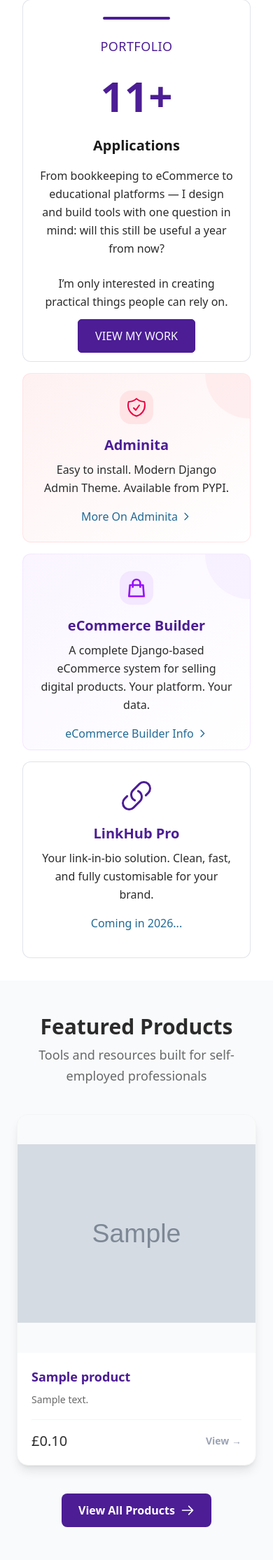
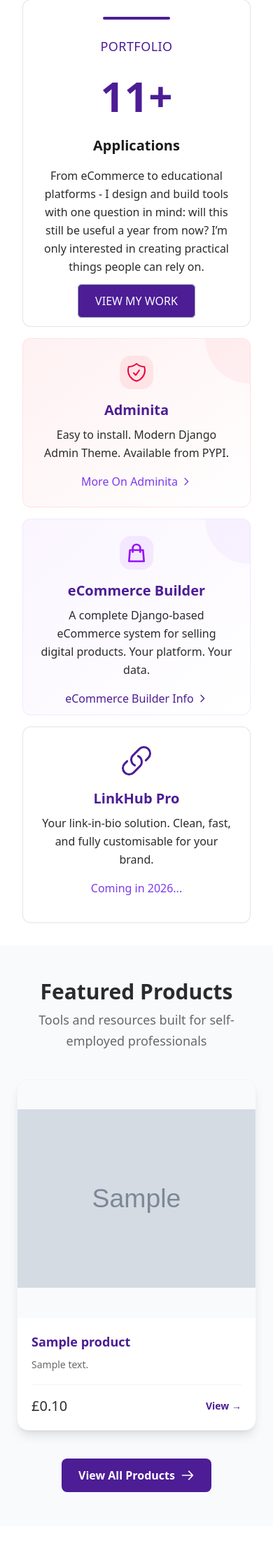
Before and after one commit to djangify/todianedev, a Django app: page / in a window 390 px wide. Shown: the part 1862-4091 px from the top of the page at 70% size. Run offline with Django 5.2, Linux system fonts and the light colour scheme; tables that the repository leaves empty hold one stand-in row (values such as "Sample post"); grey boxes marked "Sample" are stand-in pictures; some libraries are stand-ins or nearby versions.

Commit message:
Update core templates

```diff
--- a/core/templates/core/components/blog.html
+++ b/core/templates/core/components/blog.html
@@ -12,7 +12,7 @@
 
       <header>
         <p class="text-sm pl-6 uppercase relative before:content-[''] before:h-1 before:w-4
-                  before:bg-[color:var(--color-brand-accent)] before:absolute before:top-1/2
+                  before:bg-[color:var(--color-brand-primary)] before:absolute before:top-1/2
                   before:-translate-y-1/2 before:left-0 lg:text-lg sm:mt-6">
           Latest Writing
         </p>
@@ -31,7 +31,7 @@
 
       <a href="{% url 'blog:list' %}"
          aria-label="View all articles"
-         class="inline-block uppercase self-start bg-transparent text-[color:var(--color-brand-primary)] font-bold border-2 border-[color:var(--color-brand-primary)] px-10 py-4 rounded-md hover:bg-[color:var(--color-brand-primary)] hover:text-white transition-all text-base">
+         class="inline-block uppercase self-start bg-transparent text-[color:var(--color-brand-primary)] font-bold border-2 border-[color:var(--color-brand-accent)] px-10 py-4 rounded-md hover:bg-[color:var(--color-brand-accent)] hover:text-white transition-all text-base">
 
 
          View All Blog Articles
@@ -64,9 +64,7 @@
 
         <a href="/blog/why-i-am-adding-local-first-development-to-my-work/"
            aria-label="Read full article: Behind the Build Django Backend Setup"
-           class="uppercase justify-self-start px-6 py-2 border-2 border-[color:var(--color-brand-primary)]
-                  font-semibold rounded flex items-center group lg:text-sm text-[color:var(--color-font-main)]
-                  hover:text-[color:var(--color-brand-accent)] transition-colors">
+           class="uppercase justify-self-start px-6 py-2    bg-transparent text-[color:var(--color-brand-primary)] font-semibold border-2 border-[color:var(--color-brand-accent)]  rounded-md hover:bg-[color:var(--color-brand-accent)] hover:text-white transition-all text-base">
           <span>Keep Reading</span>
           <i class="fa-solid fa-angles-right text-[color:var(--color-font-main)] ml-2 group-hover:translate-x-2 transition-transform" aria-hidden="true"></i>
         </a>
@@ -95,9 +93,7 @@
 
         <a href="/blog/mini-ecommerce-builder-system/"
            aria-label="Read full article: Building the Mini eCommerce Builder System"
-           class="uppercase justify-self-start px-6 py-2 border-2 border-[color:var(--color-brand-primary)]
-                  font-semibold rounded flex items-center group lg:text-sm text-[color:var(--color-font-main)]
-                  hover:text-[color:var(--color-brand-accent)] transition-colors">
+           class="uppercase justify-self-start px-6 py-2    bg-transparent text-[color:var(--color-brand-primary)] font-semibold border-2 border-[color:var(--color-brand-accent)]  rounded-md hover:bg-[color:var(--color-brand-accent)] hover:text-white transition-all text-base">
           <span>Keep Reading</span>
           <i class="fa-solid fa-angles-right text-[color:var(--color-font-main)] ml-2 group-hover:translate-x-2 transition-transform" aria-hidden="true"></i>
         </a>
--- a/core/templates/core/components/creative.html
+++ b/core/templates/core/components/creative.html
@@ -5,9 +5,9 @@
     <div class="w-full max-w-6xl mx-auto px-6 md:px-10 lg:px-16">
 
       <div class="text-center mb-16">
-        <p class="uppercase text-sm tracking-widest text-[color:var(--color-brand-accent)] mb-3 font-medium">
+        {% comment %} <p class="uppercase text-sm tracking-widest text-[color:var(--color-brand-accent)] mb-3 font-medium">
           Portfolio
-        </p>
+        </p> {% endcomment %}
         <h2 class="text-3xl md:text-4xl font-bold text-[color:var(--color-font-main)] mb-4">
           Creative Projects
         </h2>
@@ -19,7 +19,7 @@
       <div class="grid md:grid-cols-3 gap-8">
 
         {# gallery link #}
-        <a href="{% url 'studio:gallery' homepage_gallery.slug %}"  class="group bg-white border border-[color:var(--color-brand-accent)]/30 rounded-xl p-6 hover:shadow-xl hover:-translate-y-1 transition-all duration-300">
+        <a href="{% url 'studio:gallery' homepage_gallery.slug %}"  class="group bg-white border border-[color:var(--color-brand-primary)]/30 rounded-xl p-6 hover:shadow-xl hover:-translate-y-1 transition-all duration-300 hover:bg-[color:var(--color-brand-accent)]">
           <div class="w-14 h-14 bg-gray-100 rounded-xl flex items-center justify-center mb-5 group-hover:scale-110 transition-transform duration-300">
             <svg class="w-7 h-7 text-[color:var(--color-brand-primary)]" fill="none" stroke="currentColor" viewBox="0 0 24 24">
               <path stroke-linecap="round" stroke-linejoin="round" stroke-width="2" d="M12 3v1m0 16v1m9-9h-1M4 12H3m15.364 6.364l-.707-.707M6.343 6.343l-.707-.707m12.728 0l-.707.707M6.343 17.657l-.707.707M16 12a4 4 0 11-8 0 4 4 0 018 0z"/>
@@ -32,8 +32,8 @@
         </a>
 
         {# inspirational guidance #}
-        <a href="/portfolio/inspirational-guidance/" class="group bg-white border border-[color:var(--color-brand-accent)]/30 rounded-xl p-6 hover:shadow-xl hover:-translate-y-1 transition-all duration-300">
-          <div class="w-14 h-14 bg-gray-100 rounded-xl flex items-center justify-center mb-5 group-hover:scale-110 transition-transform duration-300">
+        <a href="/portfolio/inspirational-guidance/" class="group bg-white border border-[color:var(--color-brand-primary)]/30 rounded-xl p-6 hover:shadow-xl hover:-translate-y-1 transition-all duration-300 hover:bg-[color:var(--color-brand-accent)]">
+          <div class="w-14 h-14 bg-gray-100 rounded-xl flex items-center justify-center mb-5 group-hover:scale-110 transition-transform duration-300 ">
             <svg class="w-7 h-7 text-[color:var(--color-brand-primary)]" fill="none" stroke="currentColor" viewBox="0 0 24 24">
               <path stroke-linecap="round" stroke-linejoin="round" stroke-width="2" d="M17.657 18.657A8 8 0 016.343 7.343S7 9 9 10c0-2 .5-5 2.986-7C14 5 16.09 5.777 17.656 7.343A7.975 7.975 0 0120 13a7.975 7.975 0 01-2.343 5.657z"/>
             </svg>
@@ -45,7 +45,7 @@
         </a>
 
         {# Creative Coding #}
-        <a href="/portfolio/technology/creative-coding/" class="group bg-white border border-[color:var(--color-brand-accent)]/30 rounded-xl p-6 hover:shadow-xl hover:-translate-y-1 transition-all duration-300">
+        <a href="/portfolio/technology/creative-coding/" class="group bg-white border border-[color:var(--color-brand-primary)]/30 rounded-xl p-6 hover:shadow-xl hover:-translate-y-1 transition-all duration-300 hover:bg-[color:var(--color-brand-accent)]">
           <div class="w-14 h-14 bg-gray-100 rounded-xl flex items-center justify-center mb-5 group-hover:scale-110 transition-transform duration-300">
             <svg class="w-7 h-7 text-[color:var(--color-brand-primary)]" fill="none" stroke="currentColor" viewBox="0 0 24 24">
               <path stroke-linecap="round" stroke-linejoin="round" stroke-width="2" d="M3 5h12M9 3v2m1.048 9.5A18.022 18.022 0 016.412 9m6.088 9h7M11 21l5-10 5 10M12.751 5C11.783 10.77 8.07 15.61 3 18.129"/>
--- a/core/templates/core/components/product_grid.html
+++ b/core/templates/core/components/product_grid.html
@@ -19,7 +19,7 @@
 
           <h3 class="text-xl font-semibold text-brand-primary mb-2">MTDify</h3>
           <p class="text-font-main text-base mb-4">Manage Transactions Daily (MTD) Privacy-first bookkeeping for UK sole traders. Run Locally or self-host.</p>
-          <a href="/mtdify/" class="inline-flex items-center text-brand-secondary hover:text-brand-dark font-medium transition-colors">
+          <a href="/mtdify/" class="inline-flex items-center text-brand-dark hover:text-brand-secondary font-medium transition-colors">
             More On MTDify
             <svg class="w-4 h-4 ml-1" fill="none" stroke="currentColor" viewBox="0 0 24 24">
               <path stroke-linecap="round" stroke-linejoin="round" stroke-width="2" d="M9 5l7 7-7 7"/>
@@ -37,7 +37,7 @@
           </div>
           <h3 class="text-xl font-semibold text-brand-primary mb-2">Invoice Generator</h3>
           <p class="text-font-main text-base mb-4">Create professional PDF invoices in seconds with your own self-hosted invoice geneator. </p>
-          <a href="/invoice-generator/" class="inline-flex items-center text-brand-secondary hover:text-brand-dark font-medium transition-colors">
+          <a href="/invoice-generator/" class="inline-flex items-center text-brand-dark hover:text-brand-secondary font-medium transition-colors">
             More Invoice Info
              <svg class="w-4 h-4 ml-1" fill="none" stroke="currentColor" viewBox="0 0 24 24">
               <path stroke-linecap="round" stroke-linejoin="round" stroke-width="2" d="M9 5l7 7-7 7"/>
@@ -57,11 +57,10 @@
           <p class="text-[color:var(--color-brand-primary)] text-semibold font-medium uppercase tracking-wide mb-2">Portfolio</p>
           <p class="text-6xl md:text-7xl font-bold text-brand-primary mb-2">11+</p>
           <h3 class="text-xl font-semibold text-font-contrast mb-4">Applications</h3>
-          <p class="text-font-main text-base mb-6">From bookkeeping to eCommerce to educational platforms — I design and build tools with one question in mind: will this still be useful a year from now?</p>
-          <p class="text-font-main text-base mb-6">I’m only interested in creating practical things people can rely on.</p>
+          <p class="text-font-main text-base mb-6">From eCommerce to educational platforms - I design and build tools with one question in mind: will this still be useful a year from now? I’m only interested in creating practical things people can rely on.</p>
            <a
             href="{% url 'portfolio:list' %}"
-            class="uppercase bg-[color:var(--color-brand-primary)] text-[color:var(--color-brand-light)] border border-[color:var(--color-brand-primary)] px-6 py-3 rounded-md hover:bg-[color:var(--color-brand-accent)] transition-colors">
+            class="uppercase bg-[color:var(--color-brand-primary)] text-[color:var(--color-brand-light)] border border-[color:var(--color-brand-accent)] px-6 py-3 rounded-md hover:bg-[color:var(--color-brand-accent)] transition-colors">
             View My Work
 
           </a>
@@ -78,7 +77,7 @@
           </div>
           <h3 class="text-xl font-semibold text-brand-primary mb-2">Adminita</h3>
           <p class="text-font-main text-base mb-4">Easy to install. Modern Django Admin Theme. Available from PYPI.</p>
-          <a href="https://adminita.todiane.com" target="_blank" class="inline-flex items-center text-brand-secondary hover:text-brand-dark font-medium transition-colors">
+          <a href="https://adminita.todiane.com" target="_blank" class="inline-flex items-center text-brand-dark hover:text-brand-secondary font-medium transition-colors">
             More On Adminita
             <svg class="w-4 h-4 ml-1" fill="none" stroke="currentColor" viewBox="0 0 24 24">
               <path stroke-linecap="round" stroke-linejoin="round" stroke-width="2" d="M9 5l7 7-7 7"/>
@@ -104,7 +103,7 @@
           <h3 class="text-xl font-semibold text-brand-primary mb-2">eCommerce Builder</h3>
           <p class="text-font-main text-base mb-4"> A complete Django-based
               eCommerce system for selling digital products. Your platform. Your data.</p>
-          <a href="https://www.djangify.com" target="_blank" class="inline-flex items-center text-brand-secondary hover:text-brand-dark font-medium transition-colors">
+          <a href="https://www.djangify.com" target="_blank" class="inline-flex items-center text-brand-primary hover:text-brand-dark font-medium transition-colors">
             eCommerce Builder Info
             <svg class="w-4 h-4 ml-1" fill="none" stroke="currentColor" viewBox="0 0 24 24">
               <path stroke-linecap="round" stroke-linejoin="round" stroke-width="2" d="M9 5l7 7-7 7"/>
@@ -123,7 +122,7 @@
           <h3 class="text-xl font-semibold text-brand-primary mb-2">LinkHub Pro</h3>
           <p class="text-font-main text-base mb-4">Your link-in-bio solution. Clean, fast, and fully customisable for your brand.</p>
 
-          <a href="#" class="inline-flex items-center text-brand-secondary hover:text-brand-dark font-medium transition-colors">
+          <a href="#" class="inline-flex items-center text-brand-dark hover:text-brand-secondary font-medium transition-colors">
             Coming in 2026...
             {% comment %} <svg class="w-4 h-4 ml-1" fill="none" stroke="currentColor" viewBox="0 0 24 24">
               <path stroke-linecap="round" stroke-linejoin="round" stroke-width="2" d="M9 5l7 7-7 7"/>
--- a/core/templates/core/components/shop.html
+++ b/core/templates/core/components/shop.html
@@ -28,7 +28,9 @@
 
           <!-- Hover overlay -->
           <div class="absolute inset-0 bg-[color:var(--color-brand-primary)]/0 group-hover:bg-[color:var(--color-brand-primary)]/10 transition-colors duration-300 flex items-center justify-center">
-            <span class="opacity-0 group-hover:opacity-100 transition-opacity duration-300 bg-white text-[color:var(--color-brand-primary)] px-4 py-2 rounded-full font-semibold text-sm shadow-lg">View Details</span>
+            <span class="opacity-0 group-hover:opacity-100 transition-opacity duration-300 bg-white text-[color:var(--color-brand-primary)] px-4 py-2 rounded-full font-semibold text-sm shadow-lg">
+              View Details
+            </span>
           </div>
         </a>
 
@@ -42,7 +44,7 @@
           <!-- Price & CTA -->
           <div class="flex items-center justify-between mt-auto pt-4 border-t border-gray-100">
             <span class="text-xl  text-[color:var(--color-font-main)]">£{{ product.current_price|floatformat:2 }}</span>
-            <a href="{{ product.get_absolute_url }}" class="text-[color:var(--color-brand-accent)] hover:text-[color:var(--color-brand-primary)] font-semibold text-sm transition">View →</a>
+            <a href="{{ product.get_absolute_url }}" class="text-[color:var(--color-brand-primary)] hover:text-[color:var(--color-brand-accent)] font-semibold text-sm transition">View →</a>
           </div>
         </div>
       </div>
--- a/core/templates/core/hero.html
+++ b/core/templates/core/hero.html
@@ -9,7 +9,7 @@
     <div class="flex flex-col gap-y-6 lg:gap-y-10 xl:self-center">
       <!-- Headings -->
       <header class="space-y-3 lg:space-y-4">
-        <p class="text-sm pl-6 uppercase relative before:content-[''] before:h-1 before:w-4 before:bg-[color:var(--color-brand-accent)] before:absolute before:top-1/2 before:-translate-y-1/2 before:left-0 lg:text-lg">
+        <p class="text-sm pl-6 uppercase relative before:content-[''] before:h-1 before:w-4 before:bg-[color:var(--color-brand-primary)] before:absolute before:top-1/2 before:-translate-y-1/2 before:left-0 lg:text-lg">
           Django Sofware Developer
         </p>
         <h1 id="hero-title" class="text-5xl font-semibold lg:text-6xl text-[color:var(--color-brand-primary)]">
@@ -22,7 +22,7 @@
 
       <!-- Bio & Short Intro -->
       <div
-        class="flex flex-col bg-[color:var(--color-brand-light)] gap-y-4 lg:gap-y-5 xl:pl-16 xl:relative xl:before:content-[''] xl:before:absolute xl:before:top-0 xl:before:left-0 xl:before:h-full xl:before:w-[8px] xl:before:rounded-full xl:before:bg-[color:var(--color-brand-accent)]"
+        class="flex flex-col bg-[color:var(--color-brand-light)] gap-y-4 lg:gap-y-5 xl:pl-16 xl:relative xl:before:content-[''] xl:before:absolute xl:before:top-0 xl:before:left-0 xl:before:h-full xl:before:w-[8px] xl:before:rounded-full xl:before:bg-[color:var(--color-brand-primary)]"
         aria-label="Profile and links"
       >
         <!-- Social links -->
@@ -57,7 +57,7 @@
     <div class="flex items-center justify-center mb-10 lg:mb-0" aria-hidden="true">
       <div class="relative">
         <!-- Main icon container -->
-        <div class="w-64 h-64 md:w-80 md:h-80 lg:w-96 lg:h-96 rounded-full bg-gradient-to-br from-[color:var(--color-brand-primary)] to-[color:var(--color-brand-accent)] flex items-center justify-center shadow-2xl">
+        <div class="w-64 h-64 md:w-80 md:h-80 lg:w-96 lg:h-96 rounded-full bg-gradient-to-br from-[color:var(--color-brand-accent)] to-[color:var(--color-brand-primary)] flex items-center justify-center shadow-2xl">
           <!-- Code/Terminal icon representing Django development -->
           <svg class="w-32 h-32 md:w-40 md:h-40 lg:w-48 lg:h-48 text-white" fill="none" stroke="currentColor" viewBox="0 0 24 24">
             <path stroke-linecap="round" stroke-linejoin="round" stroke-width="1.5" d="M10 20l4-16m4 4l4 4-4 4M6 16l-4-4 4-4"/>
--- a/core/templates/core/home.html
+++ b/core/templates/core/home.html
@@ -15,7 +15,7 @@
 <main class="2xl:max-w-screen-2xl 2xl:mx-auto">
    <div class="max-w-6xl mt-8 mx-auto px-4 md:px-6">
       <p class="text-sm pl-6 uppercase relative before:content-[''] before:h-1 before:w-4
-                before:bg-[color:var(--color-brand-accent)] before:absolute before:top-1/2
+                before:bg-[color:var(--color-brand-primary)] before:absolute before:top-1/2
                 before:-translate-y-1/2 before:left-0 lg:text-lg">
         Self-Hosting Advocate
       </p>
@@ -45,7 +45,7 @@
   <section id="numbers" class="scroll-mt-8 p-6 md:p-16 bg-[--color-brand-secondary] text-[color:var(--color-font-main)]">
 
     <div class="text-center mb-12">
-      <h2 class="text-3xl md:text-4xl font-bold">
+      <h2 class="text-3xl md:text-4xl font-bold text-[color:var(--color-font-main)] mb-4">
         My Stats
       </h2>
       <p class="text-lg mt-4 text-[color:var(--color-font-main)]">
@@ -56,25 +56,25 @@
     <div class="grid grid-cols-2 lg:grid-cols-4 gap-8 lg:gap-12 max-w-5xl mx-auto">
 
       <div class="text-center">
-        <div class="text-5xl lg:text-6xl font-bold text-[--color-brand-accent] mb-2">9</div>
+        <div class="text-5xl lg:text-6xl font-bold text-[color:var(--color-brand-primary)] mb-2">9</div>
         <div class="text-sm lg:text-base uppercase tracking-wider">Products Built</div>
         <p class="text-xs mt-2 text-[color:var(--color-font-main)]">From idea to launch</p>
       </div>
 
       <div class="text-center">
-        <div class="text-5xl lg:text-6xl font-bold text-[--color-brand-accent] mb-2">5</div>
+        <div class="text-5xl lg:text-6xl font-bold text-[color:var(--color-brand-primary)] mb-2">5</div>
         <div class="text-sm lg:text-base uppercase tracking-wider">Live Sites</div>
         <p class="text-xs mt-2 text-[color:var(--color-font-main)]">Running in production</p>
       </div>
 
       <div class="text-center">
-        <div class="text-5xl lg:text-6xl font-bold text-[--color-brand-accent] mb-2">3</div>
+        <div class="text-5xl lg:text-6xl font-bold text-[color:var(--color-brand-primary)] mb-2">3</div>
         <div class="text-sm lg:text-base uppercase tracking-wider">Active Products</div>
-        <p class="text-xs mt-2 text-[color:var(--color-font-main)]/70">Offline-first, real systems</p>
+        <p class="text-xs mt-2 text-[color:var(--color-font-main)]/70">Self-hosted, active tools</p>
       </div>
 
       <div class="text-center">
-        <div class="text-5xl lg:text-6xl font-bold text-[--color-brand-accent] mb-2">50+</div>
+        <div class="text-5xl lg:text-6xl font-bold text-[color:var(--color-brand-primary)] mb-2">57+</div>
         <div class="text-sm lg:text-base uppercase tracking-wider">Users</div>
         <p class="text-xs mt-2 text-[color:var(--color-font-main)]/70">Real people, real systems</p>
       </div>
--- a/templates/components/footer.html
+++ b/templates/components/footer.html
@@ -1,6 +1,6 @@
 {% load static %}
 
-<footer class="border-t border-[color:var(--color-brand-accent)] bg-[color:var(--color-brand-accent)] text-[color:var(--color-font-main)]">
+<footer class="border-t border-[color:var(--color-brand-light)] bg-[color:var(--color-brand-light)] text-[color:var(--color-font-main)]">
 
   <div class="max-w-6xl mx-auto px-6 py-12 space-y-10">
 
--- a/todianedev/settings.py
+++ b/todianedev/settings.py
@@ -34,7 +34,7 @@ CORS_ALLOWED_ORIGINS = [
 # Application definition
 
 INSTALLED_APPS = [
-    "adminita",
+    # "adminita",
     "django.contrib.admin",
     "django.contrib.auth",
     "django.contrib.contenttypes",
```
Also changed, not shown: static/src/input.css (+15 -0 lines), static/css/output.css.
